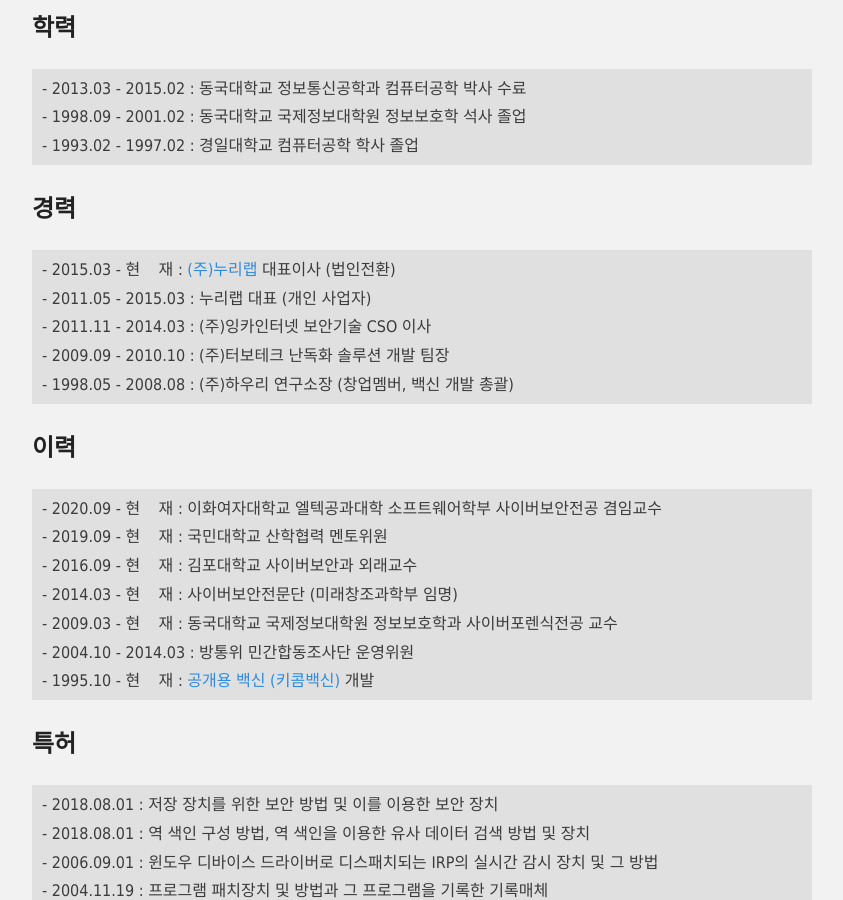
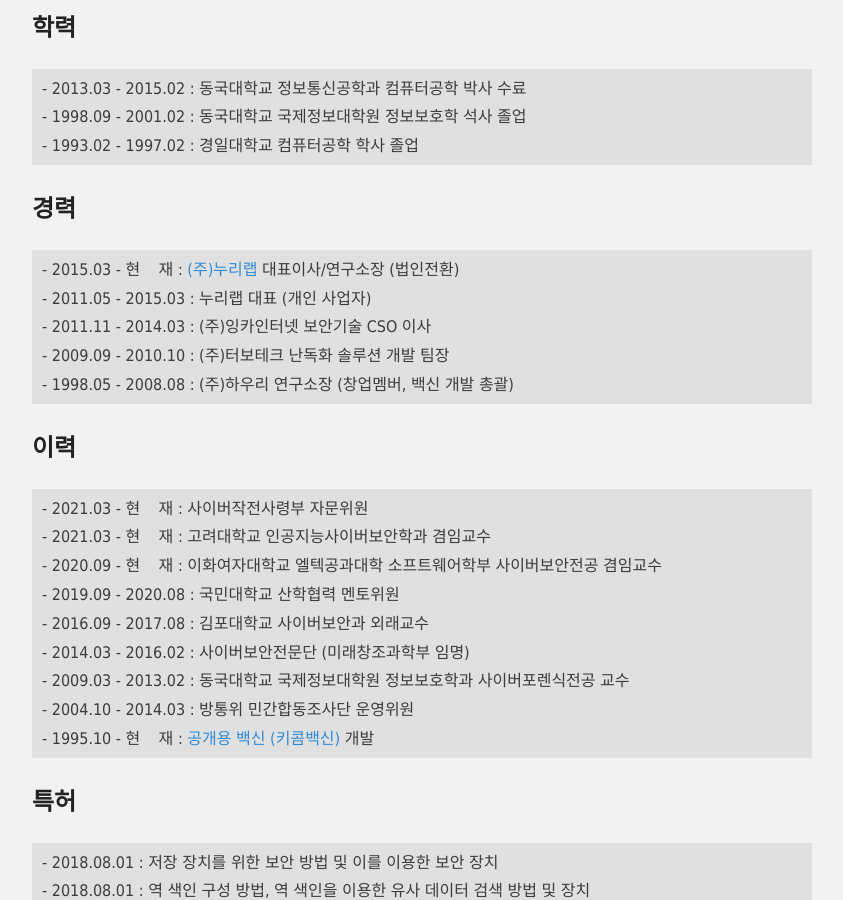
Before and after one commit to hanul93/hanul93.github.com, a Jekyll site: the page built from about.md, in a window 1280 px wide and 900 px high, scrolled down 472 px. Shown: the whole window, without its empty margins (218-1061 px from the left). Built offline with Jekyll 4.4.1, drawn with Linux system fonts in a browser that asks for light colours; nearby versions of some CDN libraries; some of the changed text lies outside the part shown.

Commit message:
소개 자료 갱신

```diff
--- a/about.md
+++ b/about.md
@@ -18,7 +18,7 @@
 
 ## 경력
 
-<div class="highlighter-rouge"><pre class="highlight"><code class="keibox">- 2015.03 - 현    재 : <a href="http://www.nurilab.com">(주)누리랩</a> 대표이사 (법인전환)
+<div class="highlighter-rouge"><pre class="highlight"><code class="keibox">- 2015.03 - 현    재 : <a href="http://www.nurilab.com">(주)누리랩</a> 대표이사/연구소장 (법인전환)
 - 2011.05 - 2015.03 : 누리랩 대표 (개인 사업자)
 - 2011.11 - 2014.03 : (주)잉카인터넷 보안기술 CSO 이사
 - 2009.09 - 2010.10 : (주)터보테크 난독화 솔루션 개발 팀장
@@ -28,11 +28,13 @@
 
 ## 이력
 
-<div class="highlighter-rouge"><pre class="highlight"><code class="keibox">- 2020.09 - 현    재 : 이화여자대학교 엘텍공과대학 소프트웨어학부 사이버보안전공 겸임교수
-- 2019.09 - 현    재 : 국민대학교 산학협력 멘토위원
-- 2016.09 - 현    재 : 김포대학교 사이버보안과 외래교수
-- 2014.03 - 현    재 : 사이버보안전문단 (미래창조과학부 임명)
-- 2009.03 - 현    재 : 동국대학교 국제정보대학원 정보보호학과 사이버포렌식전공 교수
+<div class="highlighter-rouge"><pre class="highlight"><code class="keibox">- 2021.03 - 현    재 : 사이버작전사령부 자문위원
+- 2021.03 - 현    재 : 고려대학교 인공지능사이버보안학과 겸임교수
+- 2020.09 - 현    재 : 이화여자대학교 엘텍공과대학 소프트웨어학부 사이버보안전공 겸임교수
+- 2019.09 - 2020.08 : 국민대학교 산학협력 멘토위원
+- 2016.09 - 2017.08 : 김포대학교 사이버보안과 외래교수
+- 2014.03 - 2016.02 : 사이버보안전문단 (미래창조과학부 임명)
+- 2009.03 - 2013.02 : 동국대학교 국제정보대학원 정보보호학과 사이버포렌식전공 교수
 - 2004.10 - 2014.03 : 방통위 민간합동조사단 운영위원
 - 1995.10 - 현    재 : <a href="http://www.kicomav.com">공개용 백신 (키콤백신)</a> 개발
 </code></pre>
@@ -80,7 +82,9 @@
 
 ### 언론
 
-<div class="highlighter-rouge"><pre class="highlight"><code class="keibox">- 2020.06.29 : 데일리시큐, <a href="https://www.dailysecu.com/news/articleView.html?idxno=110521">최원혁 대표 “악성코드 분석 플랫폼 ‘미노스’ 엔진 개발…제2 도약 발판 마련”</a>
+<div class="highlighter-rouge"><pre class="highlight"><code class="keibox">- 2021.03.02 : 전자신문, <a href="https://www.etnews.com/20210302000207">사이버작전사령부, 류재철 교수 등 제5기 자문위원 12명 위촉</a>
+- 2021.03.02 : 데일리시큐, <a href="https://www.dailysecu.com/news/articleView.html?idxno=121294">[인터뷰] 박정호 누리랩 대표 “데이터 보안 중추기업으로…경쟁 보다는 협업”</a>
+- 2021.02.26 : 데일리시큐, <a href="https://www.dailysecu.com/news/articleView.html?idxno=121216">[K-CTI 2021] 대한민국 사이버위협 인텔리전스 컨퍼런스 3월 9일 개최</a>
 - 2020.04.29 : 데일리시큐, <a href="https://www.dailysecu.com/news/articleView.html?idxno=108289">한시큐리티, ‘누리랩’과 정보보호 사업 전략적 MoU 체결</a>
 - 2019.11.12 : 녹색경제신문, <a href="http://www.greened.kr/news/articleView.html?idxno=222852">KISA, 누리랩·시큐레터 등 정보보호 스타트업 8개사 'KSM 등록 추천서' 발급</a>
 - 2018.12.24 : 보안뉴스, <a href="https://www.boannews.com/media/view.asp?idx=75600&kind=">[2018 성탄특집] 보안전문가들이 보내는 크리스마스 카드</a>
@@ -179,7 +183,8 @@
 
 ### 발표
 
-<div class="highlighter-rouge"><pre class="highlight"><code class="keibox">- 2020.09.14 : GCCD 사이버보안 초청세미나, <a href="https://www.camp-gccd2020.com/gccd/program/seminar.php">Malware detection using Big data</a>
+<div class="highlighter-rouge"><pre class="highlight"><code class="keibox">- 2021.03.09 : K-CTI 사이버위협 인텔리전스 컨퍼런스, <a href="https://www.dailysecu.com/form/register.html?form_id=1607408344#a2">빅데이터 플랫폼을 이용한 악성코드 분석</a>
+- 2020.09.14 : GCCD 사이버보안 초청세미나, <a href="https://www.camp-gccd2020.com/gccd/program/seminar.php">Malware detection using Big data</a>
 - 2019.06.27 : 한국정보보호학회 단기강좌, <a href="http://kcert.designq.kr/bbs/board.php?bo_table=s62&wr_id=947">인공지능 백신 개발과 실습</a>
 - 2018.10.06 : 서울여자대학교 제7회 레몬 정보보안 세미나, <a href="https://onoffmix.com/event/150662">오픈소스 백신이 가지는 의미</a>
 - 2018.08.08 : 국민대학교  CTI 연구 세미나, 악성코드 분석 실전 기술
```
